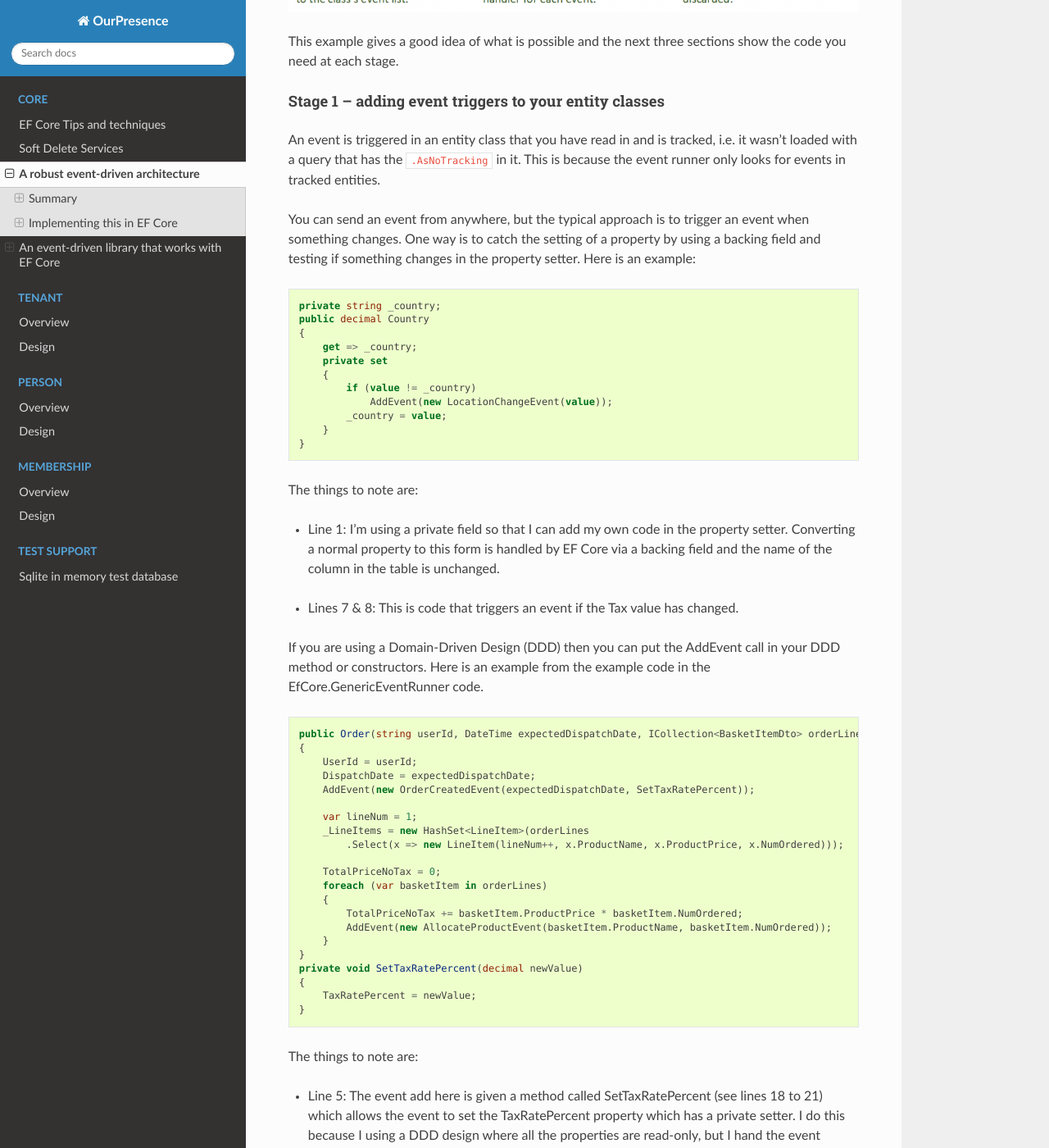
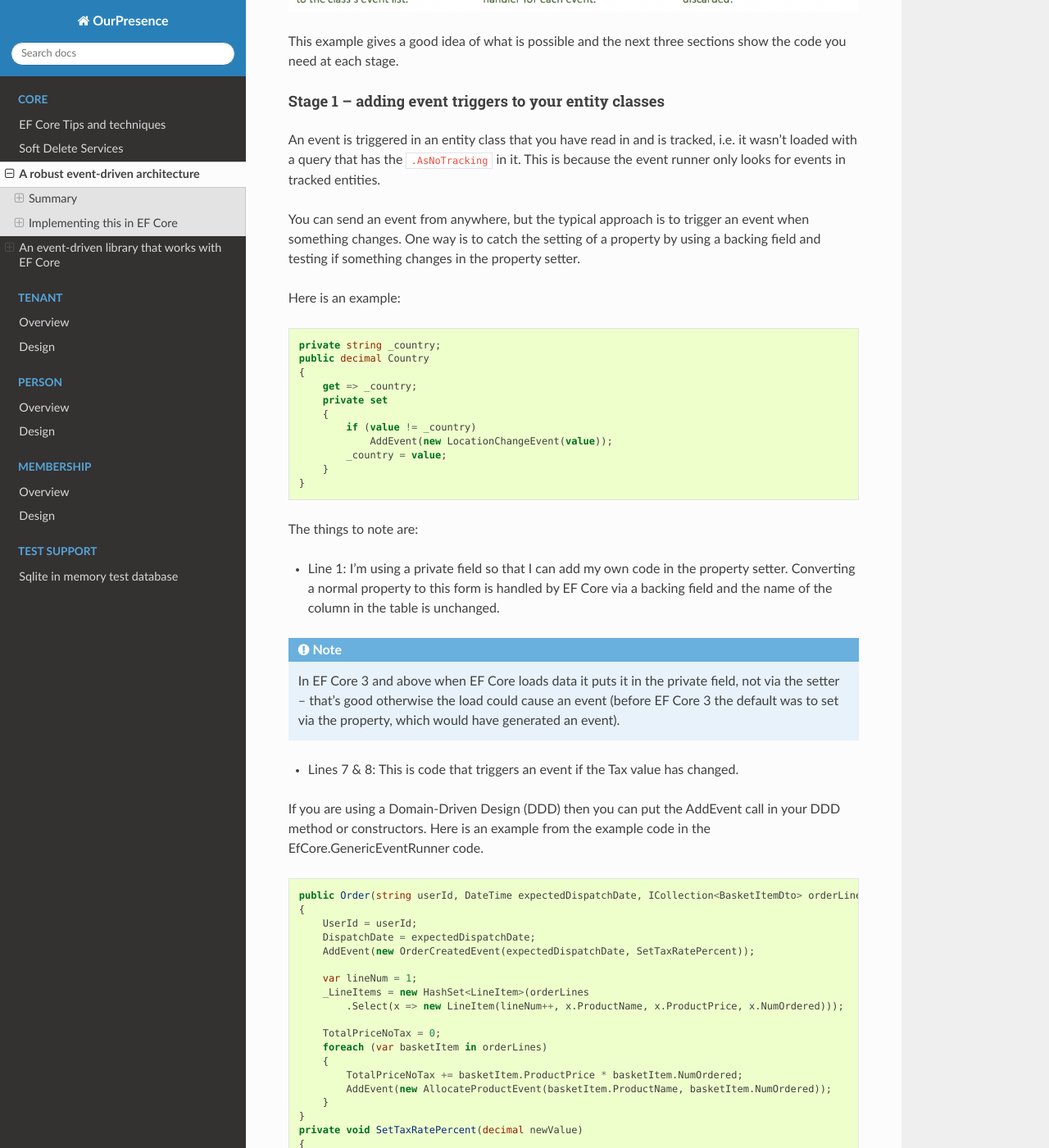
Before and after one commit to OurPresence/Documentation, a Sphinx documentation site: the page built from docs/source/Core/EventDriven.rst, in a window 1280 px wide and 1400 px high, scrolled down 4131 px. Shown: the whole window at 82% size. Built offline with Sphinx 7.4.7 and the Read the Docs theme 2.0.0, drawn with Linux system fonts in a browser that asks for light colours; some of the changed lines change nothing that is shown.

Commit message:
Update EventDriven.rst

```diff
--- a/docs/source/Core/EventDriven.rst
+++ b/docs/source/Core/EventDriven.rst
@@ -140,6 +140,7 @@ the ``.AsNoTracking`` in it. This is because the event runner only looks for eve
 
 You can send an event from anywhere, but the typical approach is to trigger an event when something changes. One way is
 to catch the setting of a property by using a backing field and testing if something changes in the property setter.
+
 Here is an example:
 
 .. code-block:: csharp
@@ -161,7 +162,7 @@ The things to note are:
 * Line 1: I’m using a private field so that I can add my own code in the property setter. Converting a normal property
   to this form is handled by EF Core via a backing field and the name of the column in the table is unchanged.
 
-.. NOTE: In EF Core 3 and above when EF Core loads data it puts it in the private field, not via the setter – that’s
+.. NOTE:: In EF Core 3 and above when EF Core loads data it puts it in the private field, not via the setter – that’s
    good otherwise the load could cause an event (before EF Core 3 the default was to set via the property, which
    would have generated an event).
 
```
